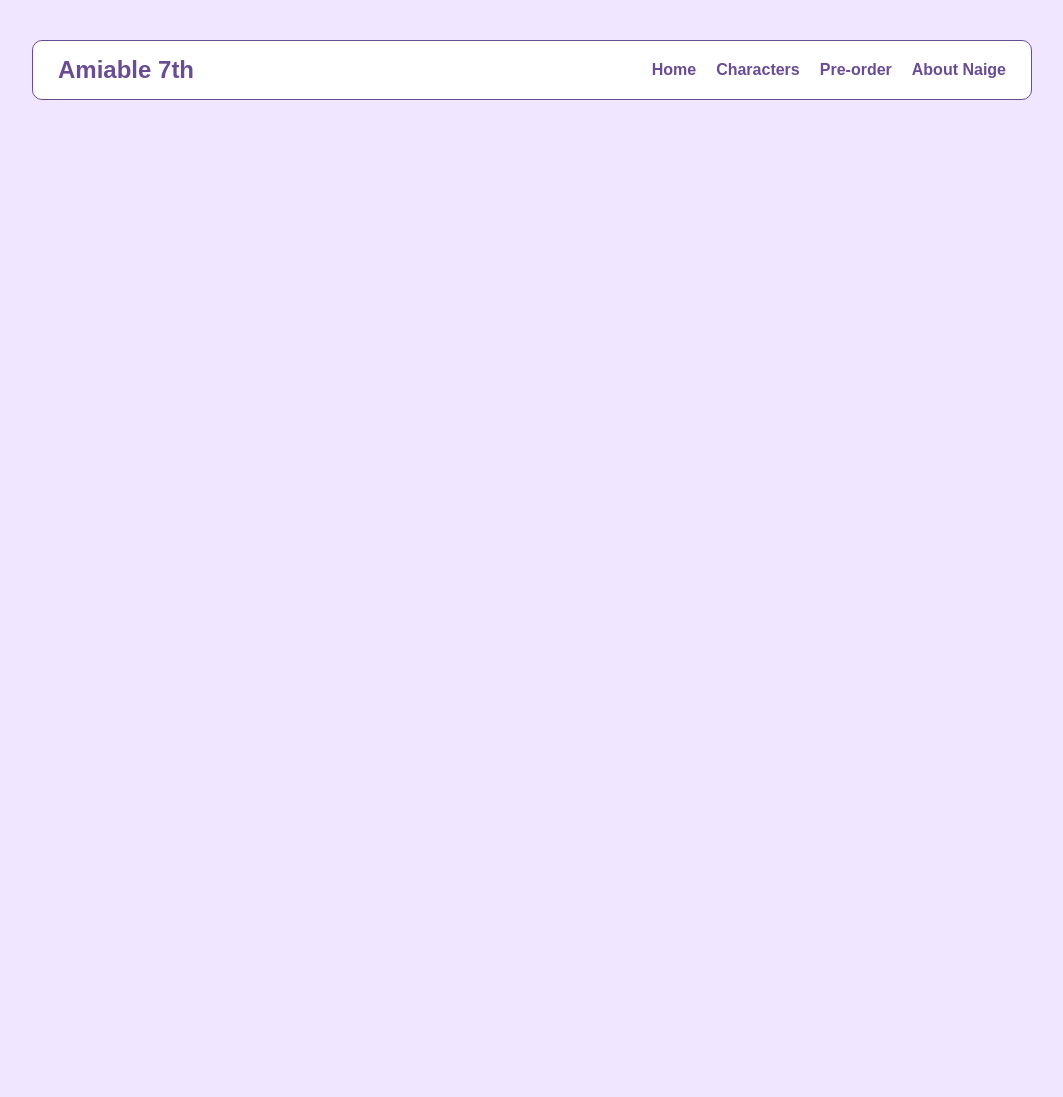
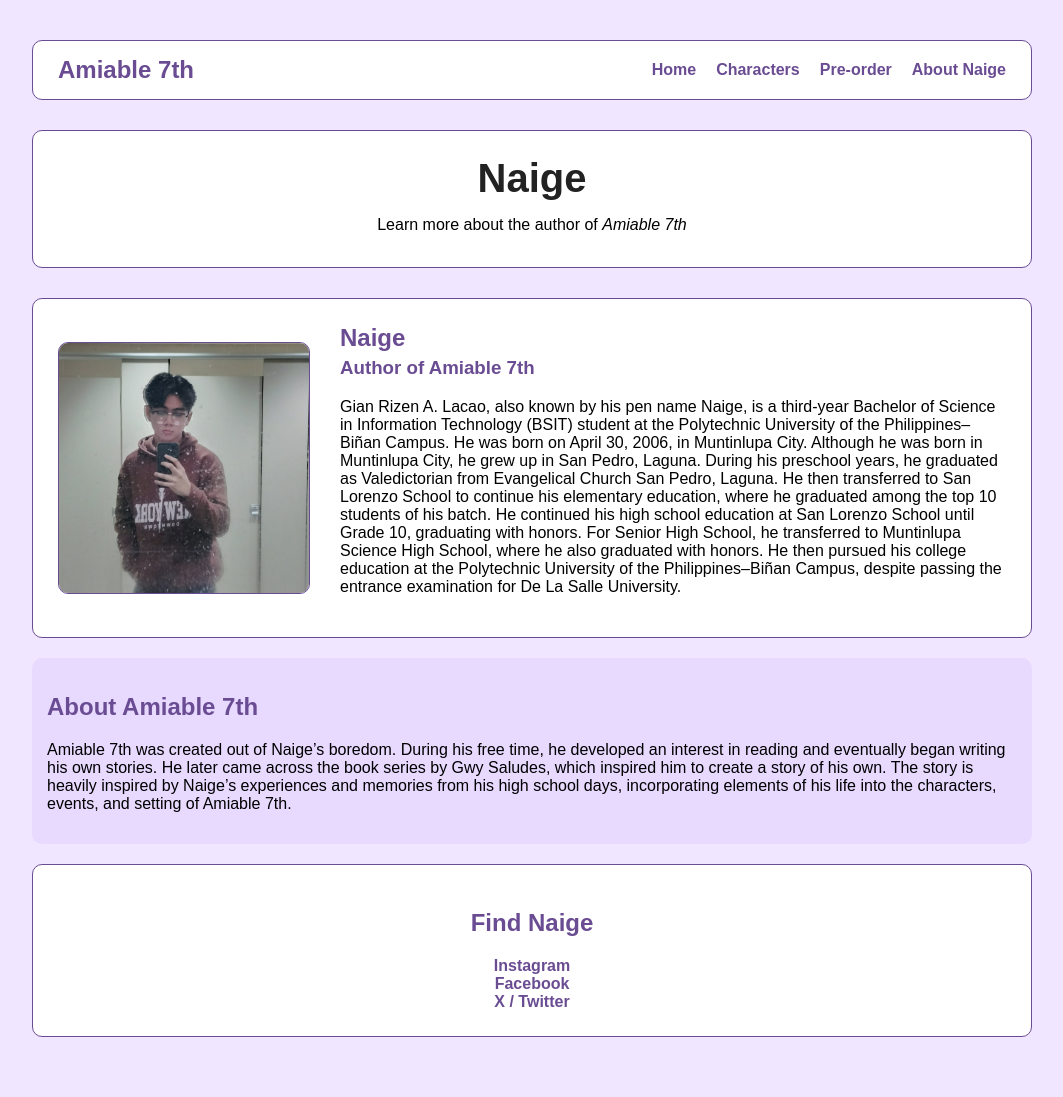
Before and after one commit to Naige30/Amiable7th, a PHP site: page /about.html in a window 1280 px wide. Shown: the whole page, without its empty margins (108-1171 px from the left). Before the commit the page ends 100 px from the top, so only its background shows below. Run offline with PHP 8.4, Linux system fonts and the light colour scheme.

Commit message:
About Naige

```diff
--- a/about.html
+++ b/about.html
@@ -17,6 +17,59 @@
             <a href="about.html">About Naige</a>
         </nav>
     </header>
+
+    <div class="welcome-section">
+        <h1>Naige</h1>
+        <p>Learn more about the author of <em>Amiable 7th</em></p>
+    </div>
+
+    <div class="author-section">
+
+        <div class="author-image">
+    <img src="images/naige.jpg">
+         </div>
+
+         <div class="author-info">
+            <h2>Naige</h2>
+            <h3>Author of Amiable 7th</h3>
+
+            <p>Gian Rizen A. Lacao, also known by his pen name Naige, is a third-year Bachelor of Science in Information Technology (BSIT) student at the Polytechnic University of the Philippines–Biñan Campus.
+
+He was born on April 30, 2006, in Muntinlupa City. Although he was born in Muntinlupa City, he grew up in San Pedro, Laguna.
+
+During his preschool years, he graduated as Valedictorian from Evangelical Church San Pedro, Laguna. He then transferred to San Lorenzo School to continue his elementary education, where he graduated among the top 10 students of his batch. He continued his high school education at San Lorenzo School until Grade 10, graduating with honors.
+
+For Senior High School, he transferred to Muntinlupa Science High School, where he also graduated with honors. He then pursued his college education at the Polytechnic University of the Philippines–Biñan Campus, despite passing the entrance examination for De La Salle University.
+
+
+            </p>
+         </div>
+
+
+</div>
+<div class="character-section">
+    <h2> About Amiable 7th</h2>
+    <p>
+        Amiable 7th was created out of Naige’s boredom. During his free time, he developed an interest in reading and eventually began writing his own stories. He later came across the book series by Gwy Saludes, which inspired him to create a story of his own.
+
+The story is heavily inspired by Naige’s experiences and memories from his high school days, incorporating elements of his life into the characters, events, and setting of Amiable 7th.
+
+    </p>
+</div>
+
+<div class="social-section">
+    <h2>Find Naige</h2>
+     <a href="https://www.instagram.com/gian_rizen/" target="_blank">Instagram</a>
+
+            <a href="https://www.facebook.com/naigeeee/" target="_blank">Facebook</a>
+
+            <a href="https://x.com/Naigetoo" target="_blank">X / Twitter</a>
+</div>
+
+
+
+
+    </div>
 </body>
 
 
--- a/css/style.css
+++ b/css/style.css
@@ -257,3 +257,105 @@ nav a:hover{
 .welcome-section p{
     margin: 8px 0;
 }
+
+/* Author */
+
+.author-section {
+    background-color: white;
+    border: 1px solid #6A4C93;
+    border-radius: 10px;
+    padding: 25px;
+
+    display: flex;
+    gap: 30px;
+    align-items: center;
+
+    margin-bottom: 20px;
+}
+
+.author-image {
+    width: 250px;
+    height: 250px;
+    background-color: #F0E6FF;
+    border: 1px solid #6A4C93;
+    border-radius: 10px;
+
+    display: flex;
+    align-items: center;
+    justify-content: center;
+
+    overflow: hidden;
+}
+
+.author-image img {
+    width: 100%;
+    height: 100%;
+    object-fit: cover;
+}
+
+.author-info {
+    flex: 1;
+}
+
+.author-info h2 {
+    margin-top: 0;
+    margin-bottom: 5px;
+}
+
+.author-info h3 {
+    color: #6A4C93;
+    margin-top: 0;
+}
+
+
+/* Social Media */
+
+.social-section {
+    background-color: white;
+    border: 1px solid #6A4C93;
+    border-radius: 10px;
+    padding: 25px;
+    margin-bottom: 20px;
+    text-align: center;
+}
+
+.social-links {
+    display: flex;
+    justify-content: center;
+    gap: 15px;
+    flex-wrap: wrap;
+}
+
+.social-links a {
+    background-color: #E8D9FF;
+    border: 1px solid #6A4C93;
+    border-radius: 8px;
+    padding: 10px 20px;
+
+    color: #6A4C93;
+    text-decoration: none;
+    font-weight: bold;
+
+    transition: transform 0.2s, box-shadow 0.2s;
+}
+
+.social-links a:hover {
+    transform: translateY(-3px);
+    box-shadow: 0 4px 8px rgba(106, 76, 147, 0.25);
+}
+
+
+/* Mobile */
+
+@media (max-width: 700px) {
+
+    .author-section {
+        flex-direction: column;
+        text-align: center;
+    }
+
+    .author-info {
+        width: 100%;
+    }
+
+}
```
Also changed, not shown: characters/kairos.html (+11 -0 lines), images/naige.jpg (added).
